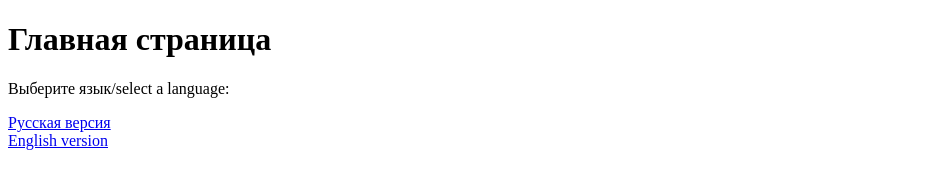
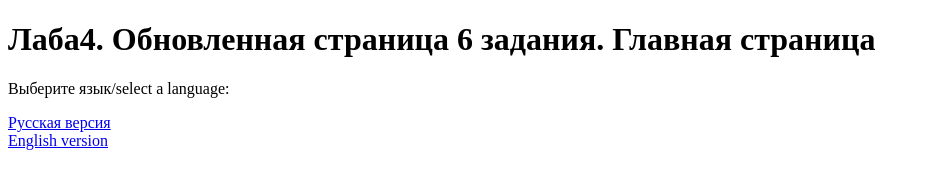
Before and after one commit to brkhtvvv/rpp-laba4, a plain HTML site: page index.html in a window 1280 px wide. Shown: the whole page, without its empty margins (0-930 px from the left). Drawn offline with Linux system fonts and the light colour scheme.

Commit message:
Задание 6

```diff
--- a/index.html
+++ b/index.html
@@ -5,7 +5,7 @@
     <title>Главная страница</title>
 </head>
 <body>
-    <h1>Главная страница</h1>
+    <h1>Лаба4. Обновленная страница 6 задания. Главная страница</h1>
     <p>Выберите язык/select a language:</p>
     <a href="/rpp-laba4/ru/">Русская версия</a><br>
     <a href="/rpp-laba4/en/">English version</a>
```
